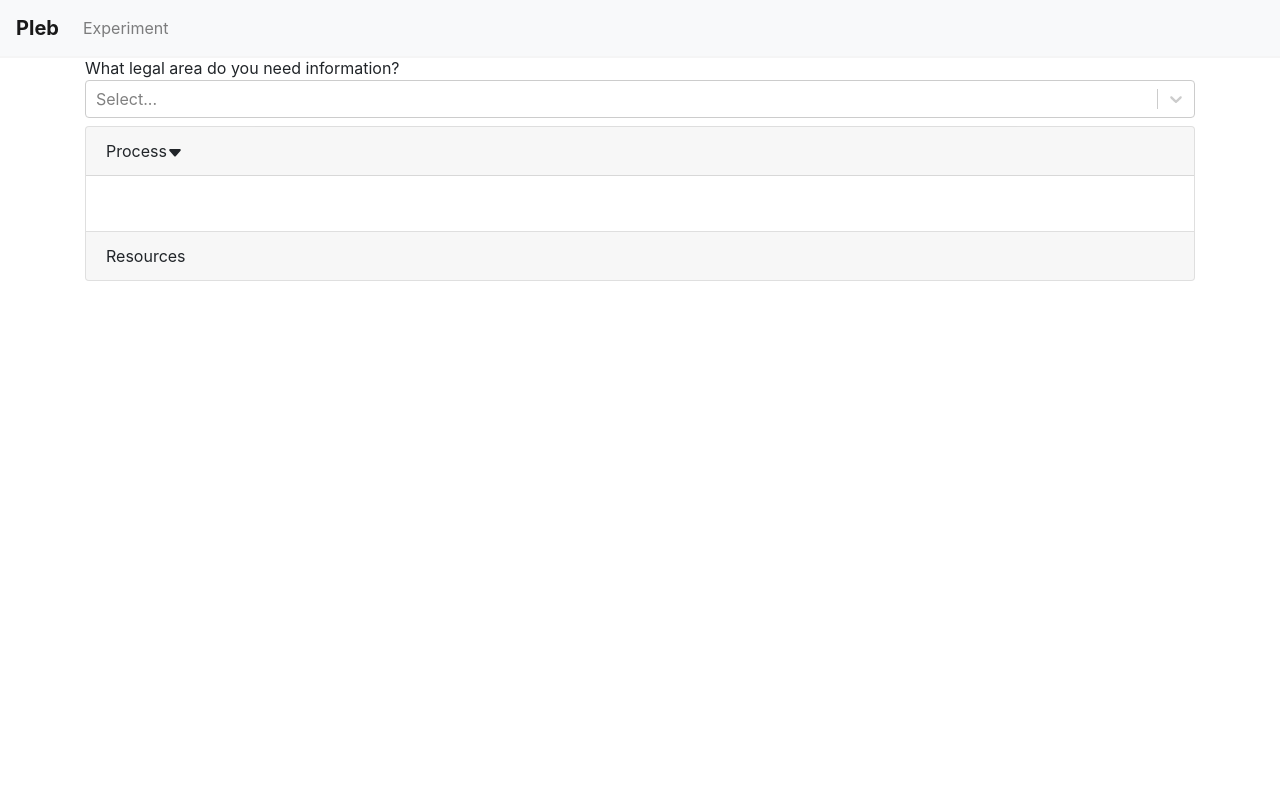
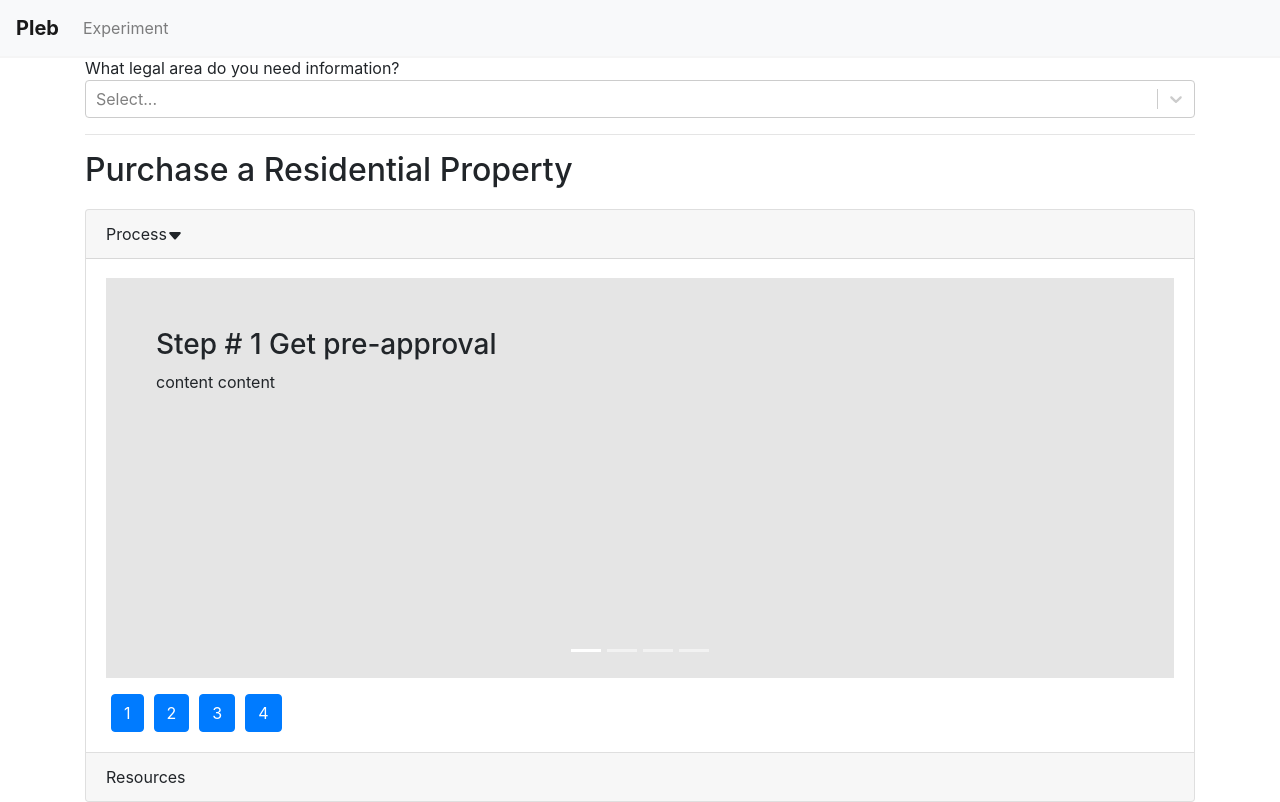
Before and after one commit to jwwnz/PleblJS, a React (Create React App) app: page /experiment in a window 1280 px wide. Built offline with nearby package versions, Linux system fonts and the light colour scheme.

Commit message:
Some adjustments to make carousel less annoying

```diff
--- a/src/pages/ExperimentPage.jsx
+++ b/src/pages/ExperimentPage.jsx
@@ -6,10 +6,18 @@ import "./HomePage.css";
 
 const conveyancingInformation = {
 	title: "conveyancingTitle",
-	description: "conveyancing ",
+	description: "conveyancing",
 	steps: [
 		{
-			stepTitle: "Title 1",
+			stepTitle: "Get pre-approval",
+			stepContent: "content content",
+		},
+		{
+			stepTitle: "Title 2",
+			stepContent: "content content",
+		},
+		{
+			stepTitle: "Title 2",
 			stepContent: "content content",
 		},
 		{
@@ -21,8 +29,9 @@ const conveyancingInformation = {
 
 const options = [
 	{
+		id: "LAW-PROP-001",
 		value: "Conveyancing",
-		label: "Conveyancing (Property)",
+		label: "Purchase a Residential Property",
 		content: conveyancingInformation,
 	},
 	{ value: "Litigation", label: "Litigation" },
@@ -31,12 +40,12 @@ const options = [
 const cardStyle = {
 	// position: "absolute",
 	// border: "1px solid black",
-	backgroundColor: "lightgrey",
-	height: "300px",
+	backgroundColor: "#E5E5E5",
+	height: "400px",
 	padding: "50px",
 };
 
-const ExperimentPage = ({ initialSelection = {} }) => {
+const ExperimentPage = ({ initialSelection = options[0] }) => {
 	const [selection, setSelection] = useState(initialSelection);
 	const [index, setIndex] = useState(0);
 
@@ -57,7 +66,8 @@ const ExperimentPage = ({ initialSelection = {} }) => {
 						}
 					}}
 				/>
-				<h1>{selection.label}</h1>
+				<hr />
+				<h2 style={{ marginBottom: "20px" }}>{selection.label}</h2>
 				<Accordion defaultActiveKey="0">
 					<Card>
 						<Accordion.Toggle as={Card.Header} eventKey="0">
@@ -66,14 +76,13 @@ const ExperimentPage = ({ initialSelection = {} }) => {
 						</Accordion.Toggle>
 						<Accordion.Collapse eventKey="0">
 							<Card.Body>
-								{/* <Card.Title>
-									{selection.content && selection.content.description}
-								</Card.Title> */}
 								<Card.Text style={{ position: "relative" }}>
 									<Carousel
 										activeIndex={index}
 										onSelect={handleSelect}
-										interval={10000}
+										interval={99999}
+										prevIcon={null}
+										nextIcon={null}
 									>
 										{selection.content &&
 											selection.content.steps.map((step, index) => {
```
